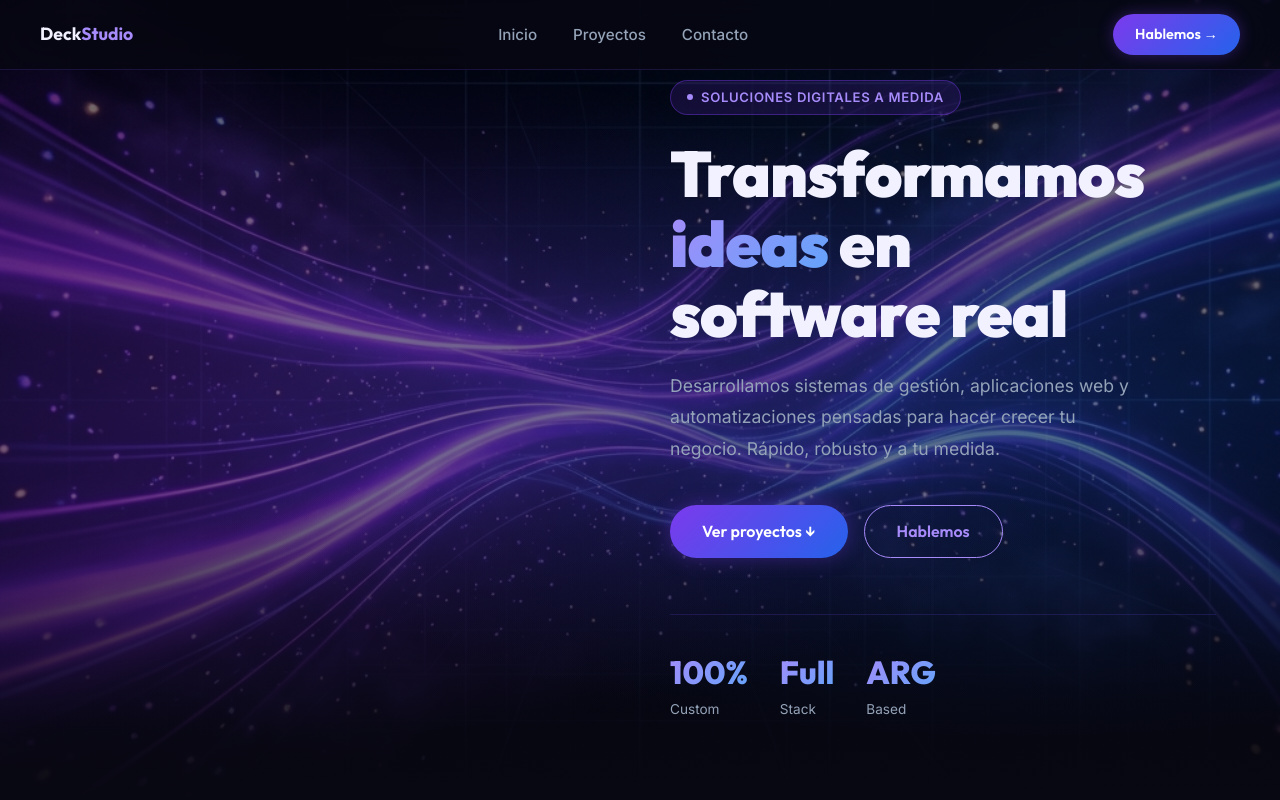
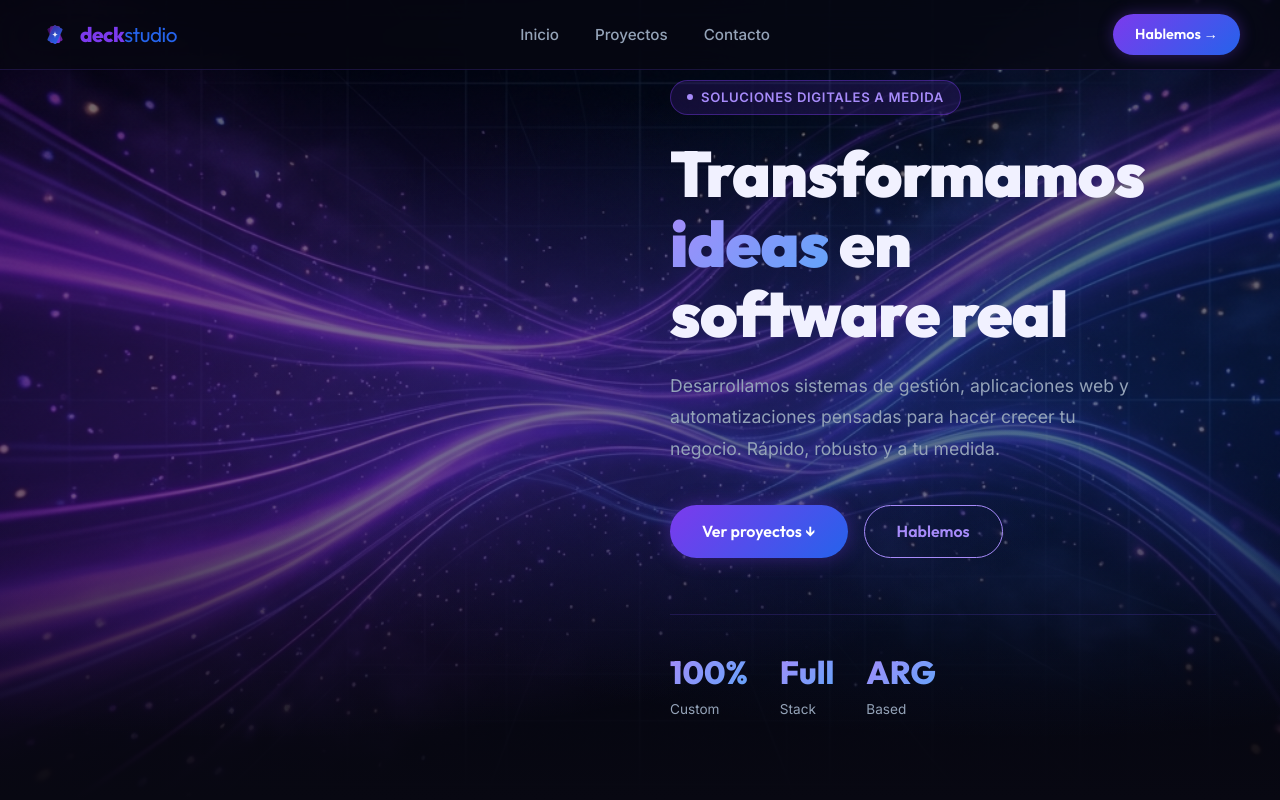
Before and after one commit to arossetti3008/deckstudio-web, a React (Vite) app in the folder Frontend/: page / in a window 1280 px wide. Shown: the top 800 px of the page. Built offline with nearby package versions, Linux system fonts and the light colour scheme.

Commit message:
Feat(UI): Actualización de logos (SVG) y rediseño de tipografía en Navbar y Hero

```diff
--- a/Frontend/src/components/Hero.jsx
+++ b/Frontend/src/components/Hero.jsx
@@ -8,8 +8,8 @@ export default function Hero() {
         {/* ── Logo izquierda ── */}
         <div className="hero-logo-side fade-in-up delay-2">
           <div className="hero-logo-container">
-            <img style={{ opacity: 0.75 }} src="/deckstudio-icono-blanco.svg" alt="Logo DeckStudio" className="hero-main-logo" />
-            <img style={{marginLeft: '10px', filter: 'drop-shadow(0 0 10px rgba(255, 255, 255, 0.2))'}} src="/deckstudio-nombre.svg" alt="Logo DeckStudio" className="hero-main-logo" />
+            <img style={{ width: '160px', height: 'auto', opacity: 0.95 }} src="/deckstudio-icono-nuevo.svg" alt="Logo DeckStudio" className="hero-main-logo" />
+            <img style={{ width: '380px', height: 'auto', marginLeft: '15px', filter: 'drop-shadow(0 0 10px rgba(255, 255, 255, 0.2))'}} src="/deckstudio-nombre.svg" alt="Logo DeckStudio" className="hero-main-logo" />
           </div>
         </div>
 
--- a/Frontend/src/components/Navbar.jsx
+++ b/Frontend/src/components/Navbar.jsx
@@ -13,8 +13,8 @@ export default function Navbar() {
     <nav className={`navbar ${scrolled ? 'scrolled' : ''}`}>
       <div className="navbar-inner">
         <a href="#inicio" className="navbar-logo">
-          {/* <img src="/deckstudio-icono-blanco.svg" alt="DeckStudio" className="navbar-logo-img" /> */}
-          <span className="navbar-logo-name">Deck<span>Studio</span></span>
+          <img src="/deckstudio-icono-nuevo.svg" alt="DeckStudio" className="navbar-logo-img" />
+          <span className="navbar-logo-name">deck<span>studio</span></span>
         </a>
         <ul className="navbar-links">
           <li><a href="#inicio">Inicio</a></li>
--- a/Frontend/src/index.css
+++ b/Frontend/src/index.css
@@ -138,12 +138,14 @@ button { cursor: pointer; border: none; background: none; font-family: inherit;
 }
 .navbar-logo-name {
   font-family: 'Outfit', sans-serif;
-  font-weight: 700;
-  font-size: 1.1rem;
-  color: var(--text-primary);
+  font-weight: 800;
+  font-size: 1.3rem;
+  color: var(--violet);
+  letter-spacing: -0.5px;
 }
 .navbar-logo-name span {
-  color: var(--violet-light);
+  font-weight: 400;
+  color: var(--blue);
 }
 .navbar-links {
   display: flex;
@@ -303,7 +305,7 @@ button { cursor: pointer; border: none; background: none; font-family: inherit;
 }
 .hero-main-logo {
   width: 100%;
-  max-width: 600px;
+  max-width: 100% /*600px*/;
   height: auto;
   transform: scale(1.25);
   transform-origin: center;
```
Also changed, not shown: Frontend/public/deckstudio-icono-nuevo.svg (added).
